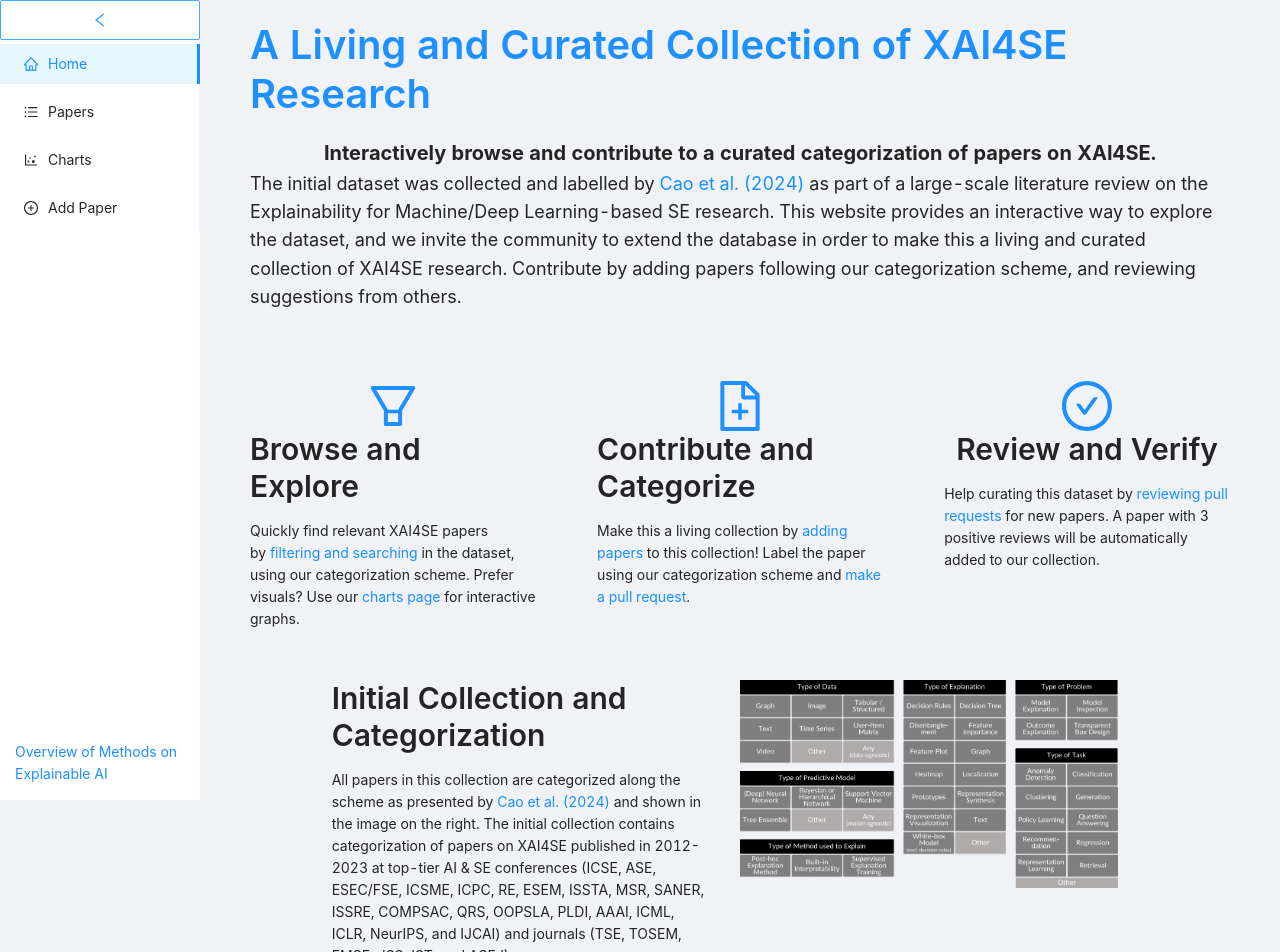
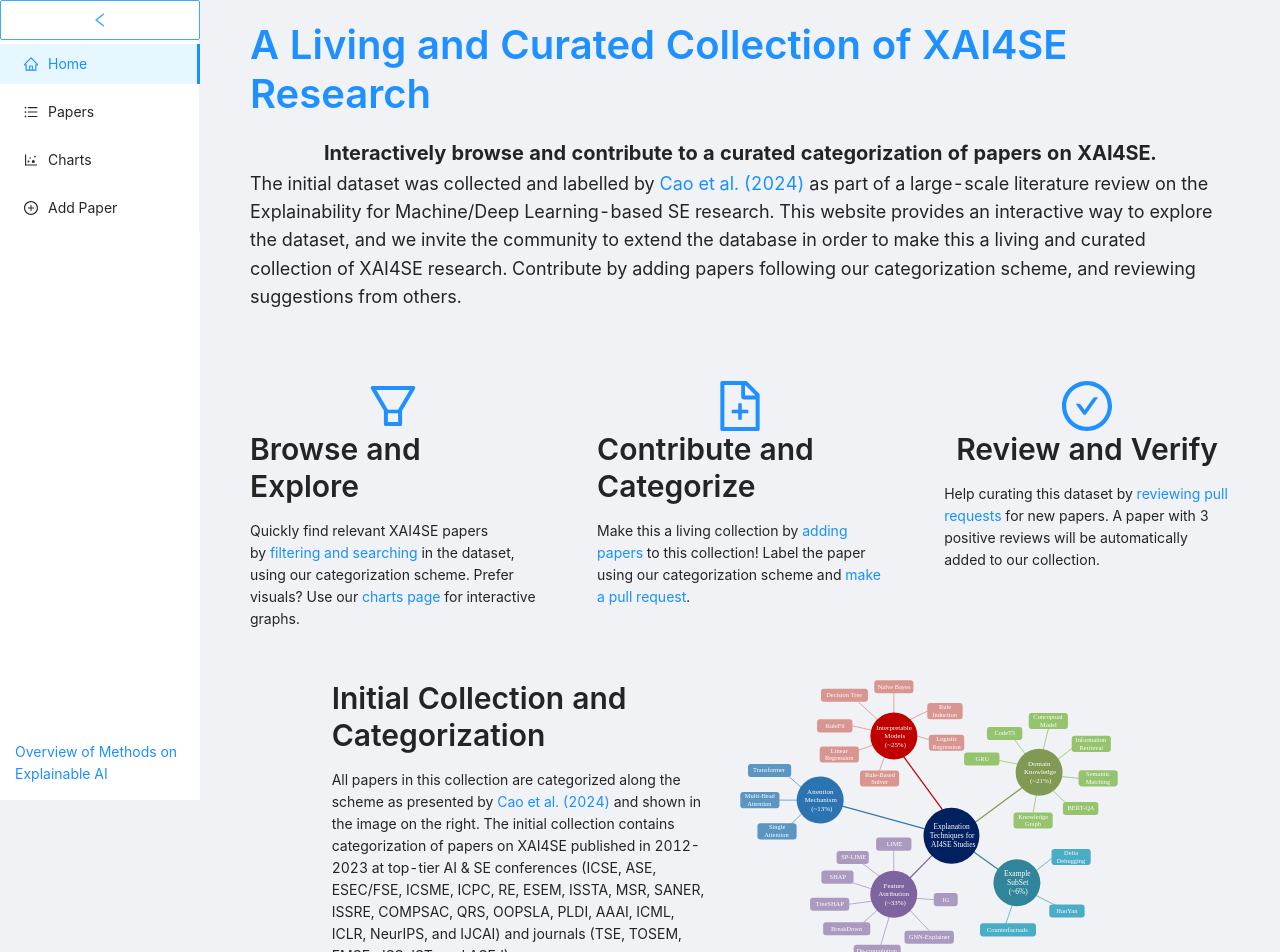
Before and after one commit to RISS-Vul/xai4se-paper, a React (Create React App) app: page /#/ in a window 1280 px wide. Shown: the top 952 px of the page. Built offline with nearby package versions, Linux system fonts and the light colour scheme; what @antv/graphin would draw is missing.

Commit message:
Update Home.tsx

```diff
--- a/src/pages/Home.tsx
+++ b/src/pages/Home.tsx
@@ -194,7 +194,7 @@ function LandingPage() {
 					The initial collection contains categorization of papers on XAI4SE published in 2012-2023 at top-tier AI & SE conferences (ICSE, ASE, ESEC/FSE, ICSME, ICPC, RE, ESEM, ISSTA, MSR, SANER, ISSRE, COMPSAC, QRS, OOPSLA, PLDI, AAAI, ICML, ICLR, NeurIPS, and IJCAI) and journals (TSE, TOSEM, EMSE, JSS, IST, and ASEJ).
 					</>
 				}
-				imageUrl="/categories_xai.png"
+				imageUrl="/type.svg"
 			/>
 			<TextWithImage
 				textAlignment="right"
```
